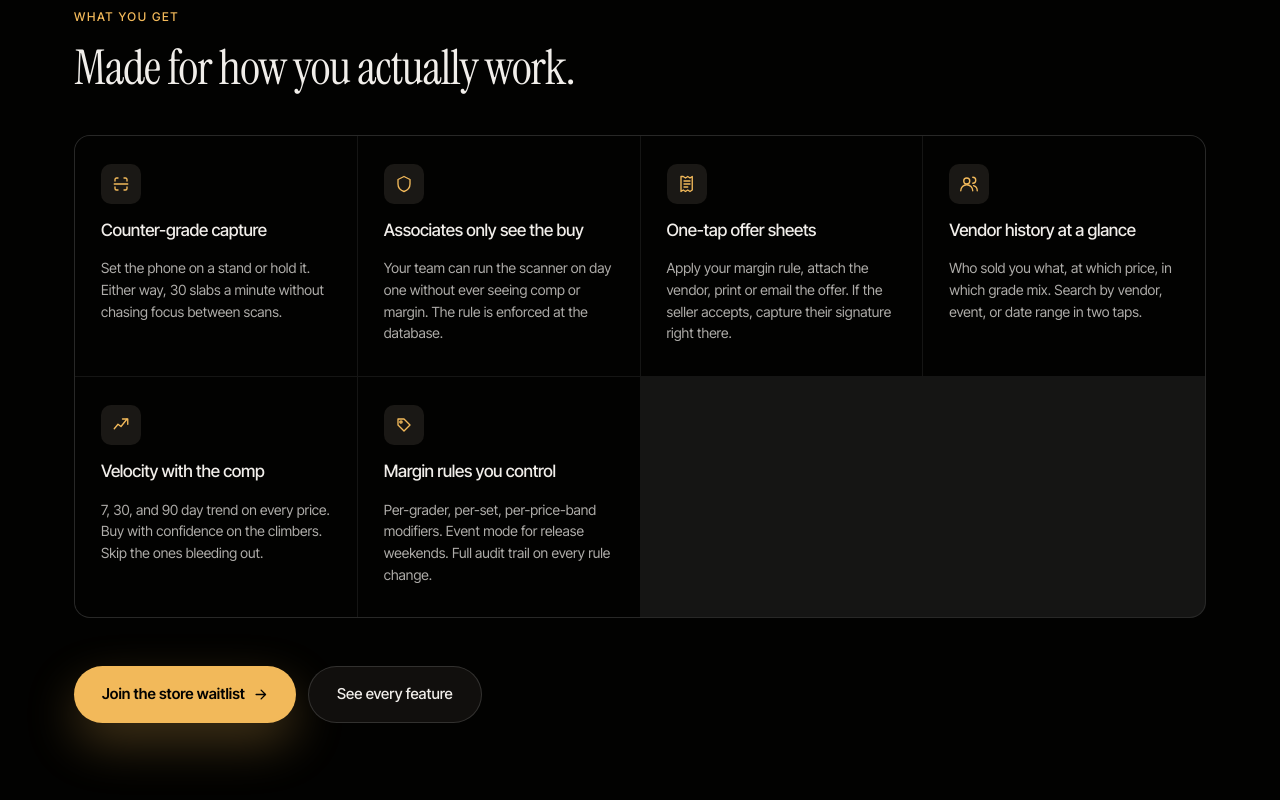
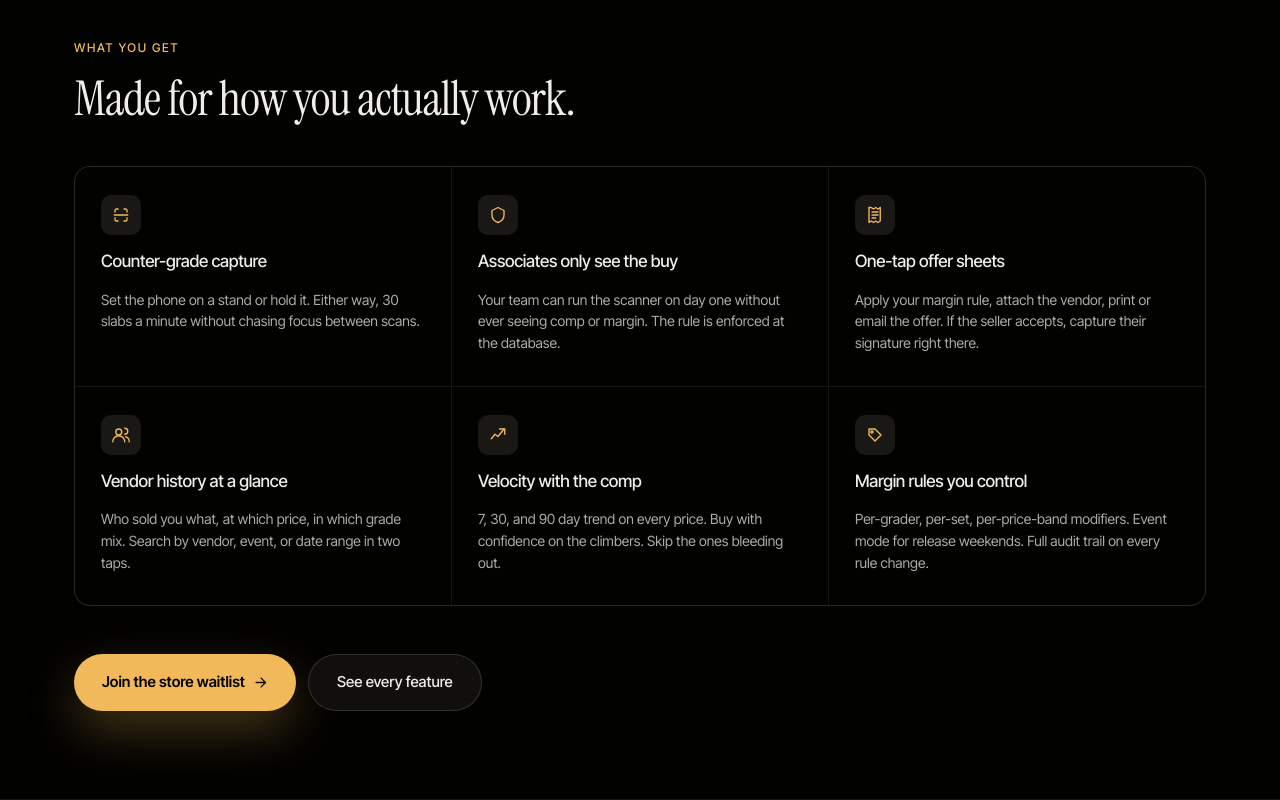
Before and after one commit to afireinside09/slabbist, a Next.js app in the folder marketing/: page /for-shops in a window 1280 px wide. Shown: the part 920-1720 px from the top of the page. Built offline with nearby package versions, Linux system fonts and the light colour scheme.

Commit message:
updating pages

```diff
--- a/marketing/app/for-shops/page.tsx
+++ b/marketing/app/for-shops/page.tsx
@@ -58,7 +58,7 @@ export default function ForShopsPage() {
         subtitle="You bought Slabbist to scan slabs. You get a counter that prices, offers, and closes a thirty-slab lot while your associate is still sorting them."
       />
       <AudienceBody
-        pain="A walk-in drops a thirty-slab stack. Your associate types cert numbers into eBay one-by-one while the seller waits, and you end up low-balling the climbers and over-paying the dogs."
+        pain="A walk-in drops a thirty-slab stack. Your associate is comping each slab on eBay and copy-pasting cert numbers into the PSA lookup to make sure they're real — while the seller waits. You end up low-balling the climbers and over-paying the dogs."
         shift="Slabs scan, comps resolve, margin applies. The offer sheet prints before the seller finishes their coffee."
         points={POINTS}
         ctaLabel="Join the store waitlist"
--- a/marketing/components/marketing/audience-page.tsx
+++ b/marketing/components/marketing/audience-page.tsx
@@ -140,7 +140,7 @@ export function AudienceBody({
           <div
             style={{
               display: 'grid',
-              gridTemplateColumns: 'repeat(auto-fit, minmax(260px, 1fr))',
+              gridTemplateColumns: 'repeat(auto-fit, minmax(320px, 1fr))',
               gap: 1,
               background: SLAB.hair,
               border: '1px solid ' + SLAB.hair,
```
